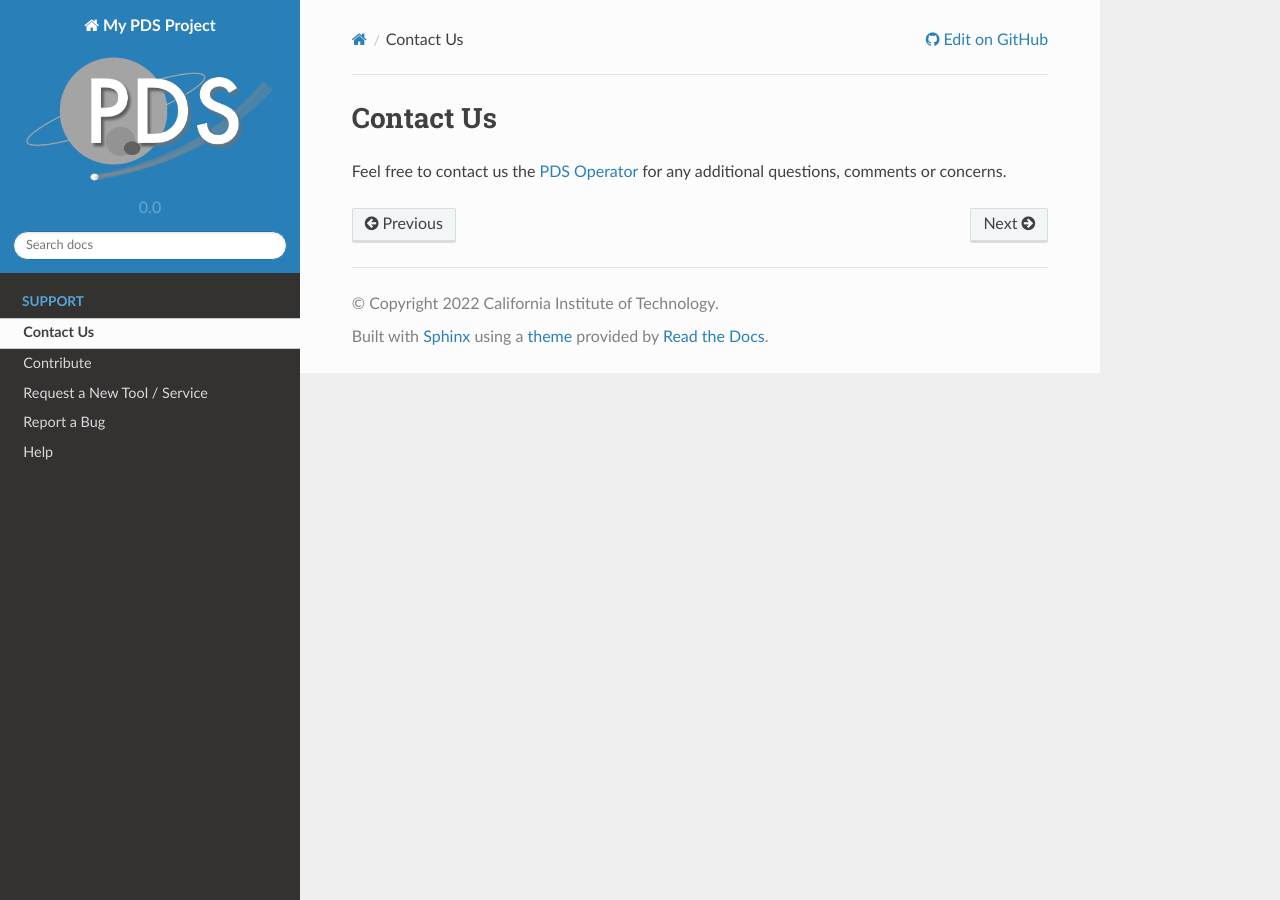
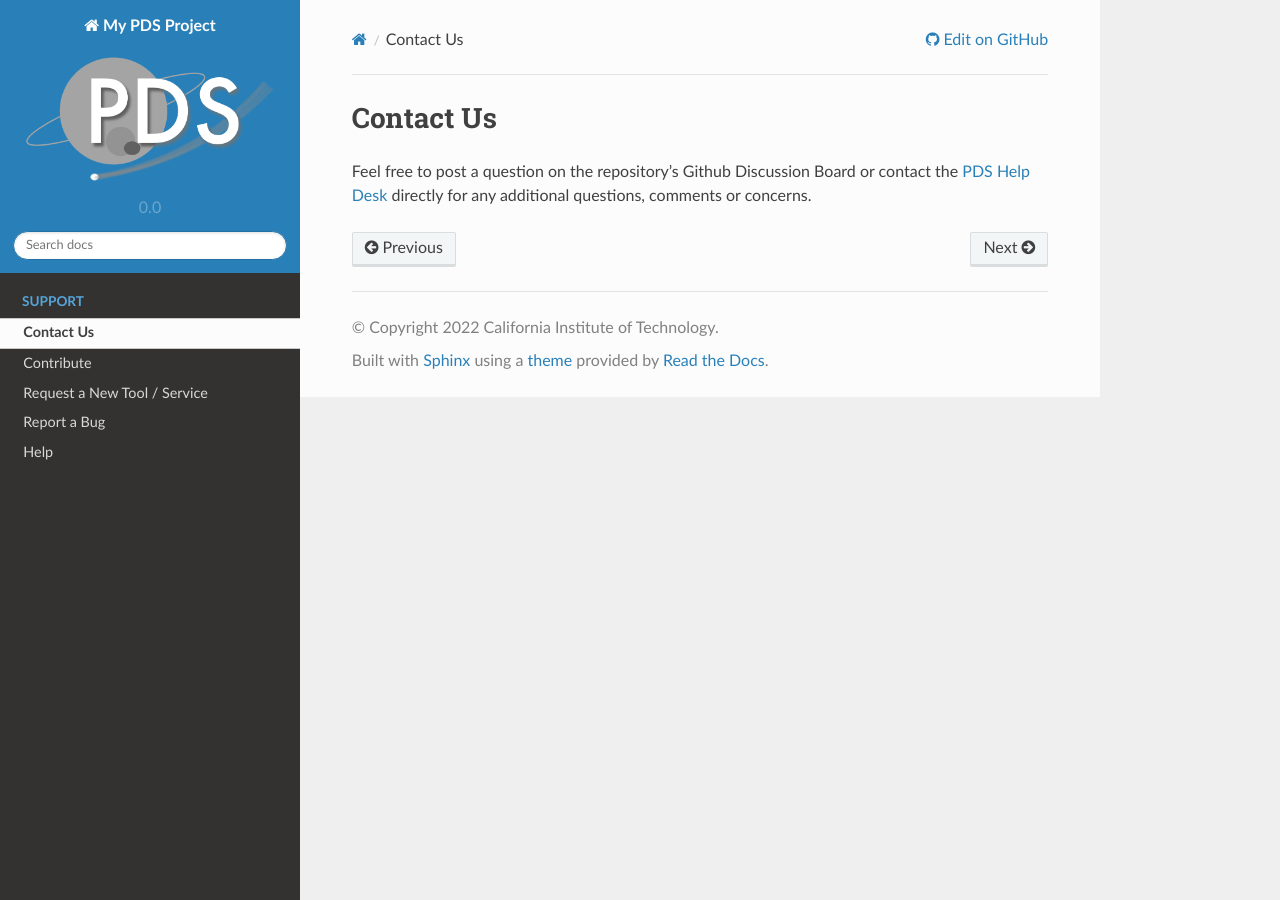
Before and after one commit to NASA-PDS/template-repo-python, a Sphinx documentation site: the page built from docs/source/support/contact.rst, in a window 1280 px wide. Built offline with Sphinx 7.4.7 and the Read the Docs theme 2.0.0, drawn with Linux system fonts in a browser that asks for light colours.

Commit message:
Update contact.rst

```diff
--- a/docs/source/support/contact.rst
+++ b/docs/source/support/contact.rst
@@ -1,4 +1,4 @@
 Contact Us
 ==========
 
-Feel free to contact us the `PDS Operator <mailto:pds-operator@jpl.nasa.gov>`_ for any additional questions, comments or concerns.
+Feel free to post a question on the repository's Github Discussion Board or contact the  `PDS Help Desk <mailto:pds-operator@jpl.nasa.gov>`_ directly for any additional questions, comments or concerns.
```
